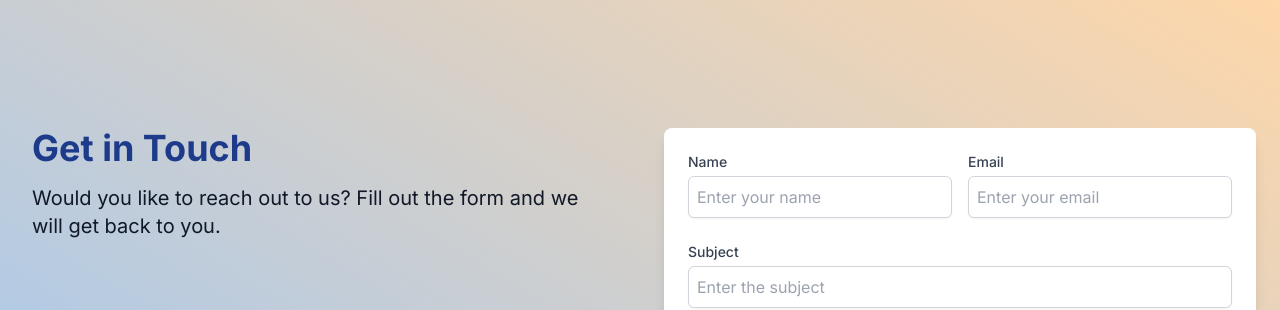
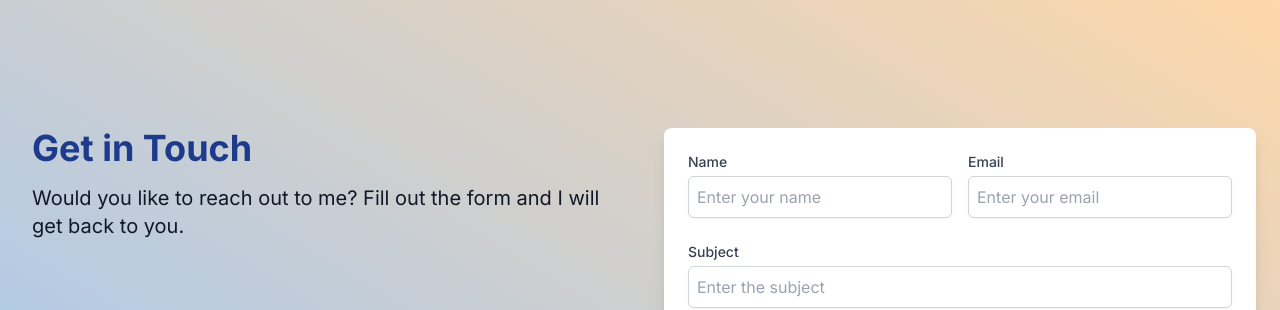
Before and after one commit to RkayG/portfolio, a Next.js app: page /contact in a window 1280 px wide. Shown: the top 310 px of the page. Built offline with nearby package versions, Linux system fonts and the light colour scheme.

Commit message:
updated contact

```diff
--- a/src/app/contact/page.jsx
+++ b/src/app/contact/page.jsx
@@ -71,7 +71,7 @@ const Contact = () => {
             <div className="space-y-4">
               <h1 className="text-3xl font-bold text-blue-900 sm:text-3xl md:text-4xl px-2">Get in Touch</h1>
               <p className="text-gray-900 md:text-xl px-2">
-                Would you like to reach out to us? Fill out the form and we will get back to you.
+                Would you like to reach out to me? Fill out the form and I will get back to you.
 
               </p>
              {/*  <p className="text-gray-500 md:text-xl  px-2">
```
